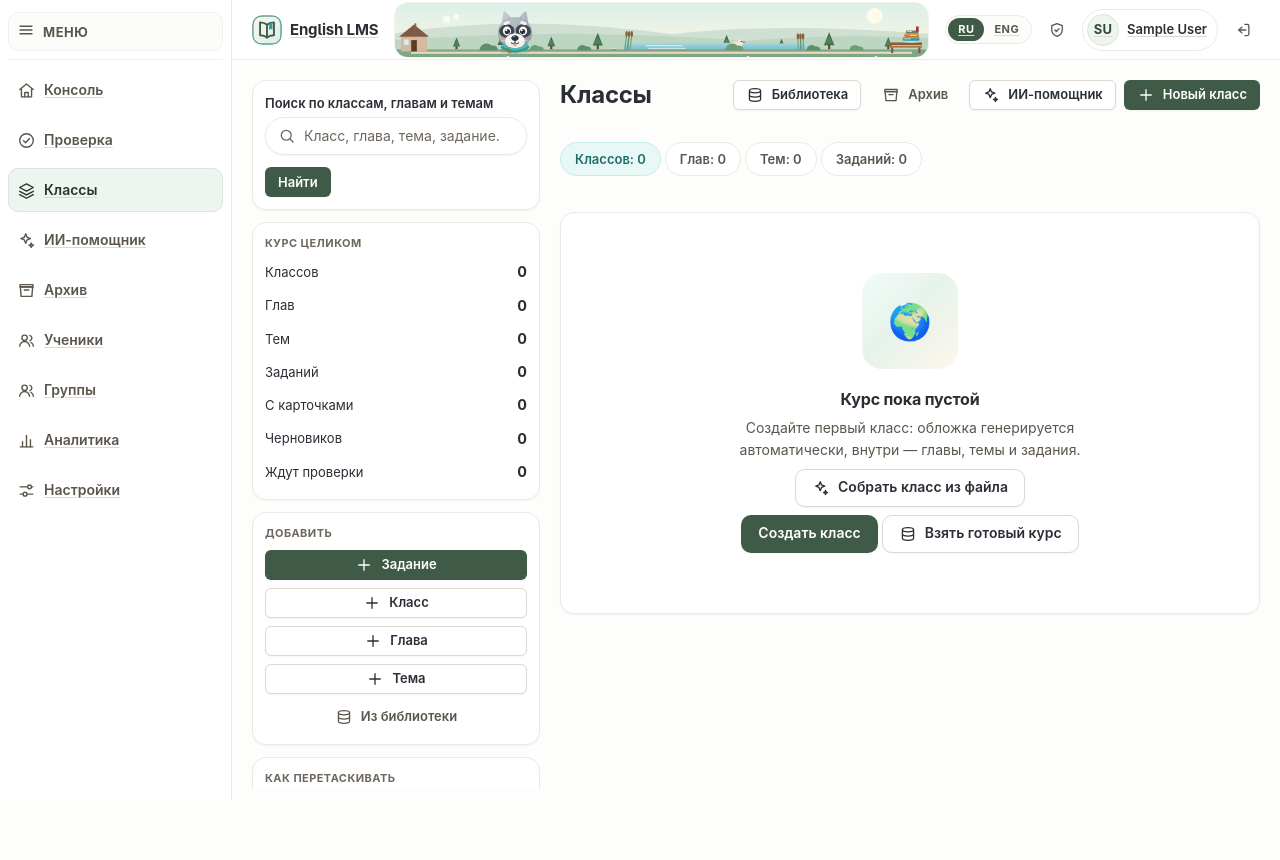
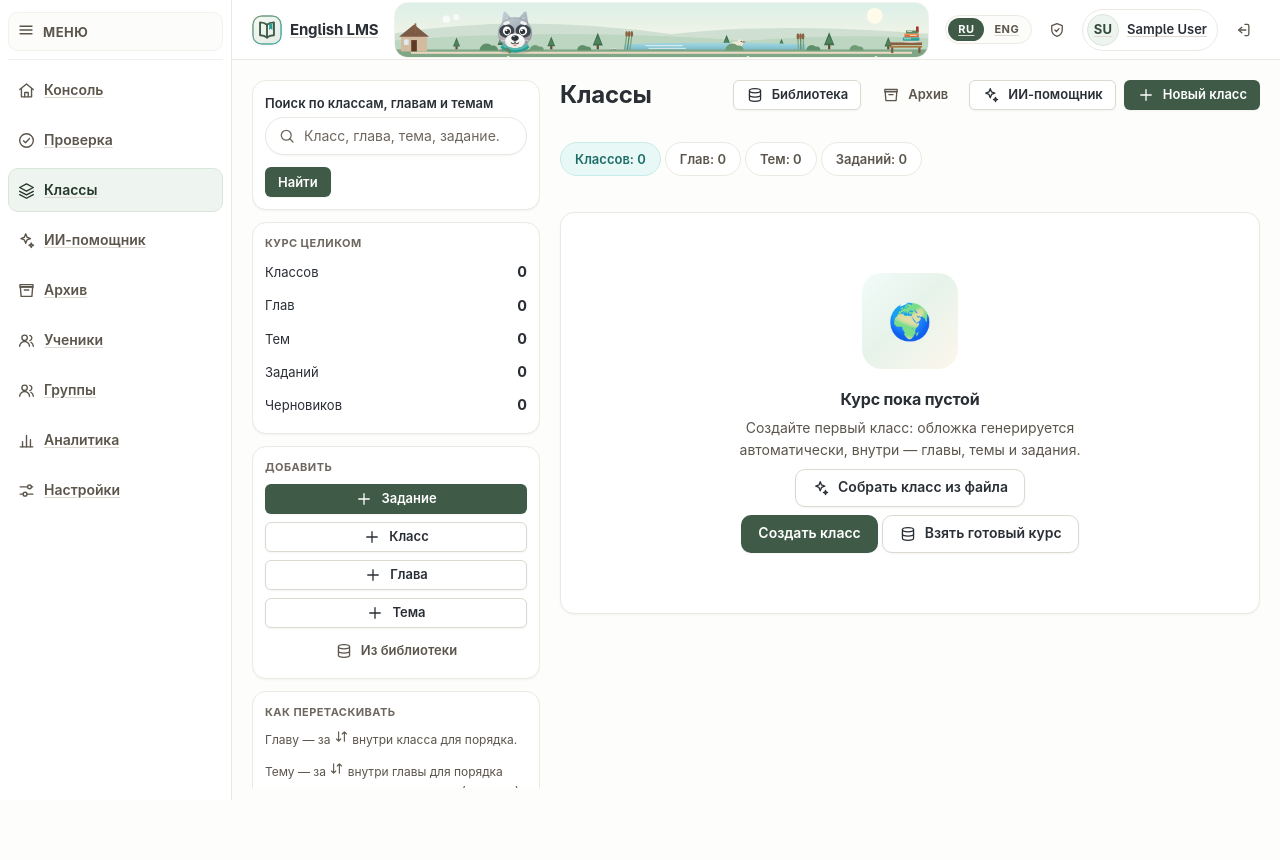
Before and after one commit to vasgrishin-a11y/english_lms, a Django app: page /teacher/curriculum/ in a window 1280 px wide. Run offline with Django 5.2, Linux system fonts and the light colour scheme; the visitor is signed in with stand-in values (Sample User, id 1); data that the repository does not hold is empty; parts of the project's set-up code (start-up, migrations or seed data) failed here and were passed over; some libraries are stand-ins or nearby versions.

Commit message:
Убраны счётчики «С карточками» и «Ждут проверки» на странице Классов
Co-authored-by: arena-agent <297053741+arena-agent@users.noreply.github.com>

```diff
--- a/lms/templates/lms/teacher_curriculum.html
+++ b/lms/templates/lms/teacher_curriculum.html
@@ -24,9 +24,7 @@
             <li class="row row-between"><span class="small">{% t "Глав" %}</span><strong class="tnum">{{ totals.chapters }}</strong></li>
             <li class="row row-between"><span class="small">{% t "Тем" %}</span><strong class="tnum">{{ totals.topics }}</strong></li>
             <li class="row row-between"><span class="small">{% t "Заданий" %}</span><strong class="tnum">{{ totals.assignments }}</strong></li>
-            <li class="row row-between"><span class="small">{% t "С карточками" %}</span><strong class="tnum">{{ totals.flashcards }}</strong></li>
             <li class="row row-between"><span class="small">{% t "Черновиков" %}</span><strong class="tnum">{{ totals.drafts }}</strong></li>
-            <li class="row row-between"><span class="small">{% t "Ждут проверки" %}</span><strong class="tnum">{{ totals.waiting }}</strong></li>
         </ul>
     </div>
     <div class="rail-card">
```
